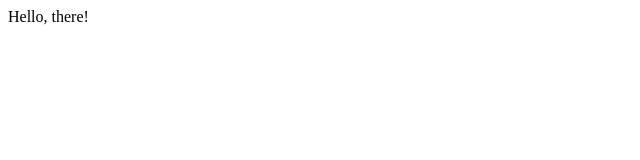
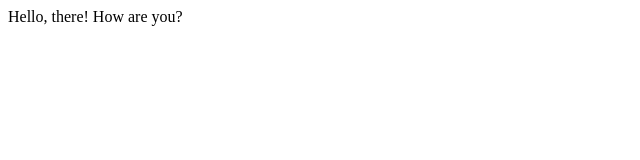
Before and after one commit to dubersj/web-programming, a plain HTML site: page index.html in a window 1280 px wide. Shown: the whole page, without its empty margins (0-640 px from the left). Drawn offline with Linux system fonts and the light colour scheme.

Commit message:
Update index.html

```diff
--- a/index.html
+++ b/index.html
@@ -1,5 +1,5 @@
 <html>
   <body>
-    Hello, there!
+    Hello, there! How are you?
   </body>
 </html>
```
